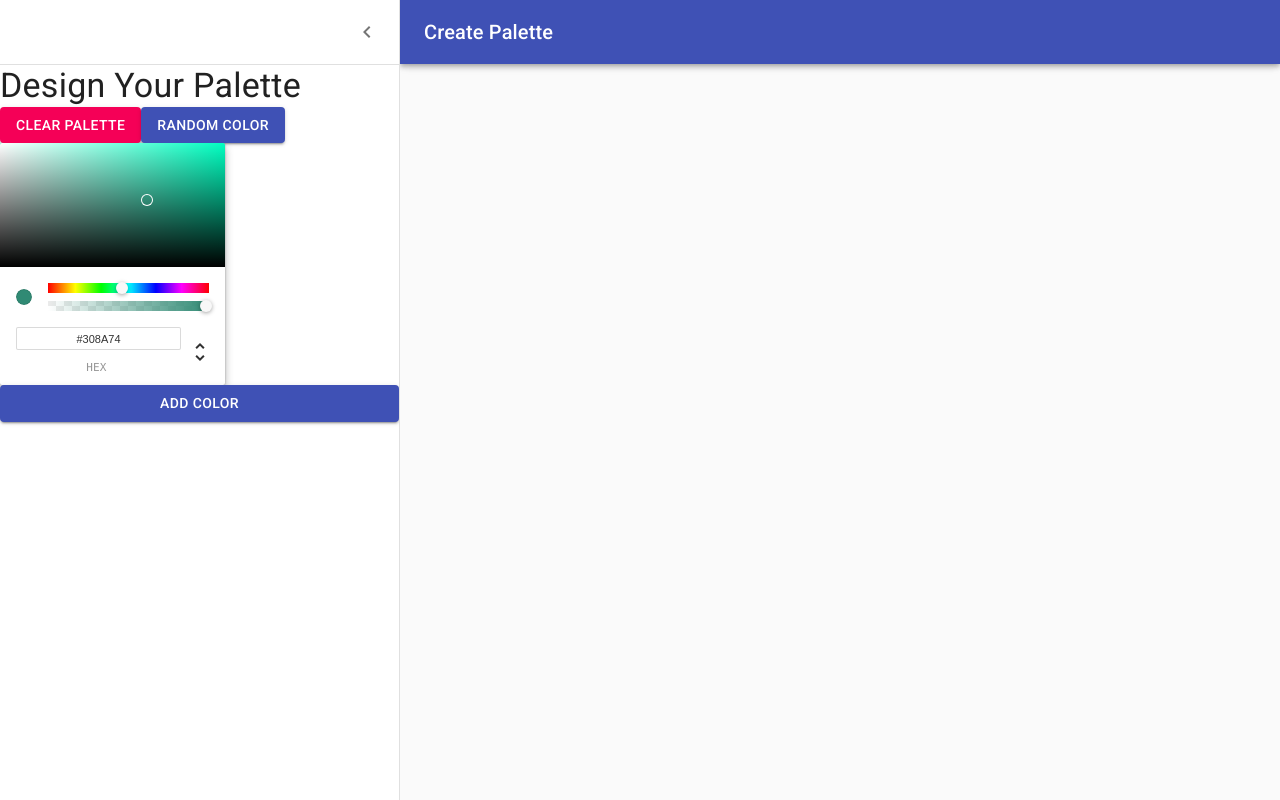
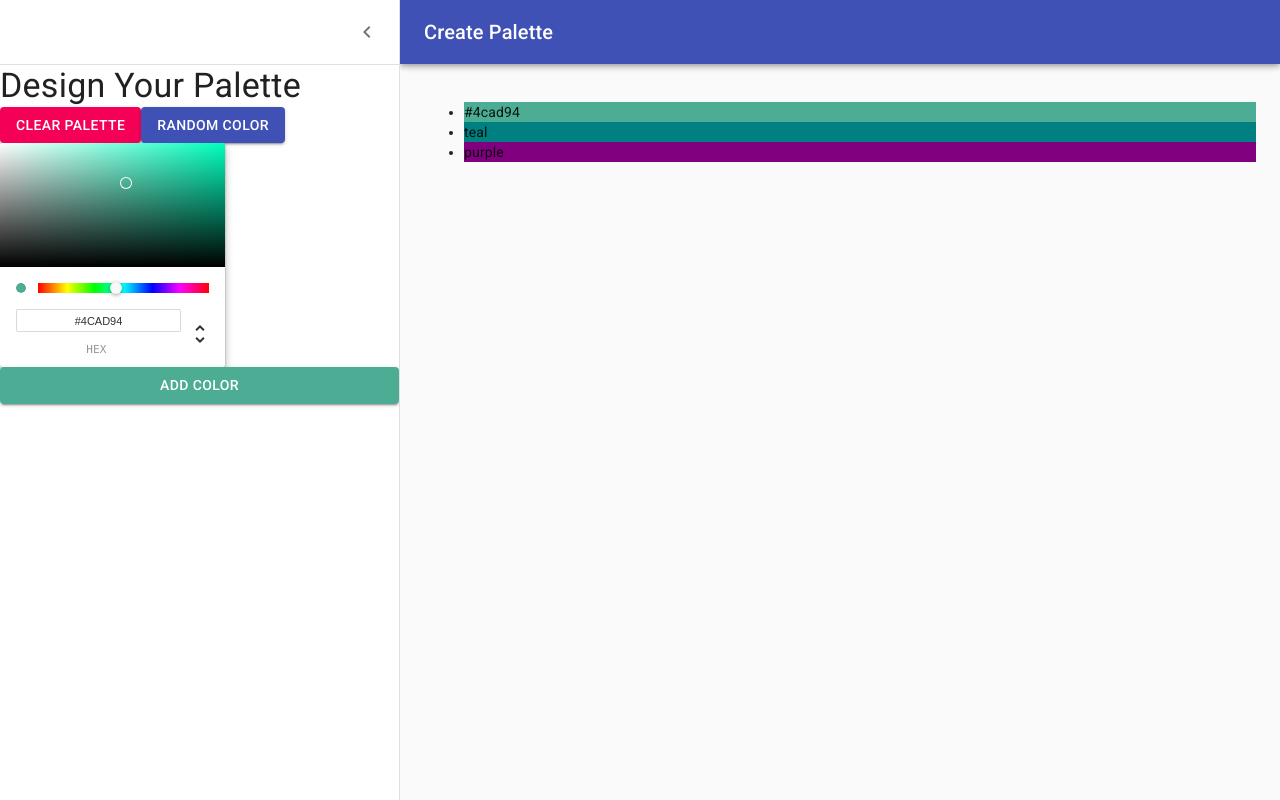
Before and after one commit to qbhatti/color-palette-app, a React (Create React App) app: page /palette/new in a window 1280 px wide. Built offline with nearby package versions, Linux system fonts and the light colour scheme; the HTML template or start-up script is replaced by a standard one.

Commit message:
Connect ColorPicker to button

```diff
--- a/src/NewPaletteForm.js
+++ b/src/NewPaletteForm.js
@@ -11,8 +11,6 @@ import ChevronLeftIcon from "@material-ui/icons/ChevronLeft";
 import Typography from "@material-ui/core/Typography";
 import Divider from "@material-ui/core/Divider";
 import Button from "@material-ui/core/Button";
-// import List from "@material-ui/core/List";
-// import ListItem from "@material-ui/core/ListItem";
 import { ChromePicker } from "react-color";
 
 const drawerWidth = 400;
@@ -79,20 +77,35 @@ class NewPaletteForm extends Component {
 
     this.state = {
       open: true,
-      color: "308A74"
+      currentColor: "#4cad94",
+      colors: ["#4cad94", "teal", "purple"]
     };
   }
 
   handleDrawerOpen = () => {
     this.setState({ open: true });
   };
+
   handleDrawerClose = () => {
     this.setState({ open: false });
   };
 
+  updateCurrentColor = newColor => {
+    this.setState({ currentColor: newColor.hex });
+  };
+
+  addColor = () => {
+    this.setState(
+      prevSt => ({
+        colors: [...prevSt.colors, prevSt.currentColor]
+      }),
+      () => console.log(this.state.colors)
+    );
+  };
+
   render() {
     const { classes } = this.props;
-    const { open, color } = this.state;
+    const { open, currentColor } = this.state;
 
     return (
       <div className={classes.root}>
@@ -143,13 +156,16 @@ class NewPaletteForm extends Component {
             </Button>
           </div>
           <ChromePicker
-            color={color}
-            onChangeComplete={newColor => {
-              this.setState({ color: newColor.hex });
-              console.log(newColor.hex);
-            }}
+            disableAlpha
+            color={currentColor}
+            onChangeComplete={this.updateCurrentColor}
           />
-          <Button variant="contained" color="primary">
+          <Button
+            variant="contained"
+            color="primary"
+            style={{ backgroundColor: currentColor }}
+            onClick={this.addColor}
+          >
             Add Color
           </Button>
         </Drawer>
@@ -159,6 +175,12 @@ class NewPaletteForm extends Component {
           })}
         >
           <div className={classes.drawerHeader} />
+
+          <ul>
+            {this.state.colors.map(color => (
+              <li style={{ backgroundColor: color }}>{color}</li>
+            ))}
+          </ul>
         </main>
       </div>
     );
```
